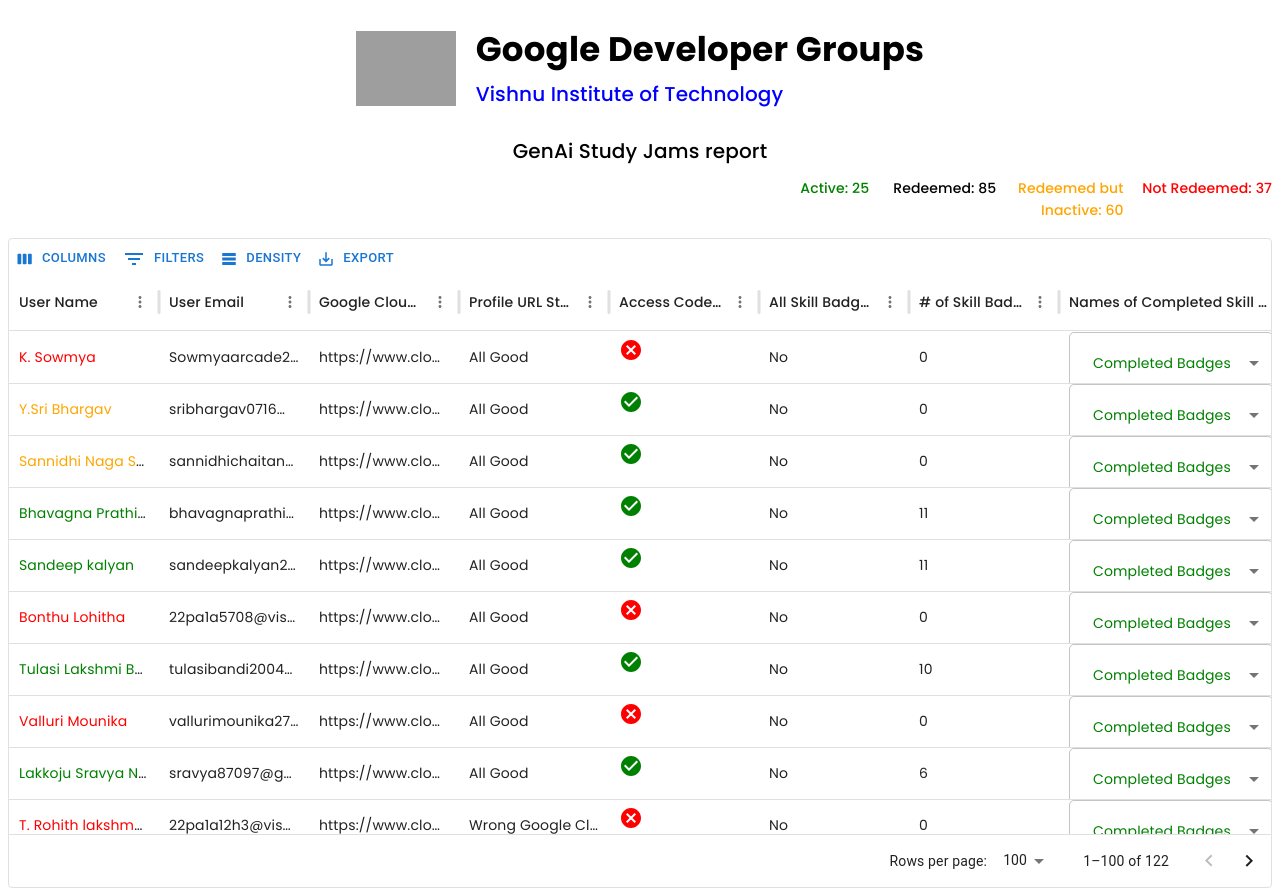
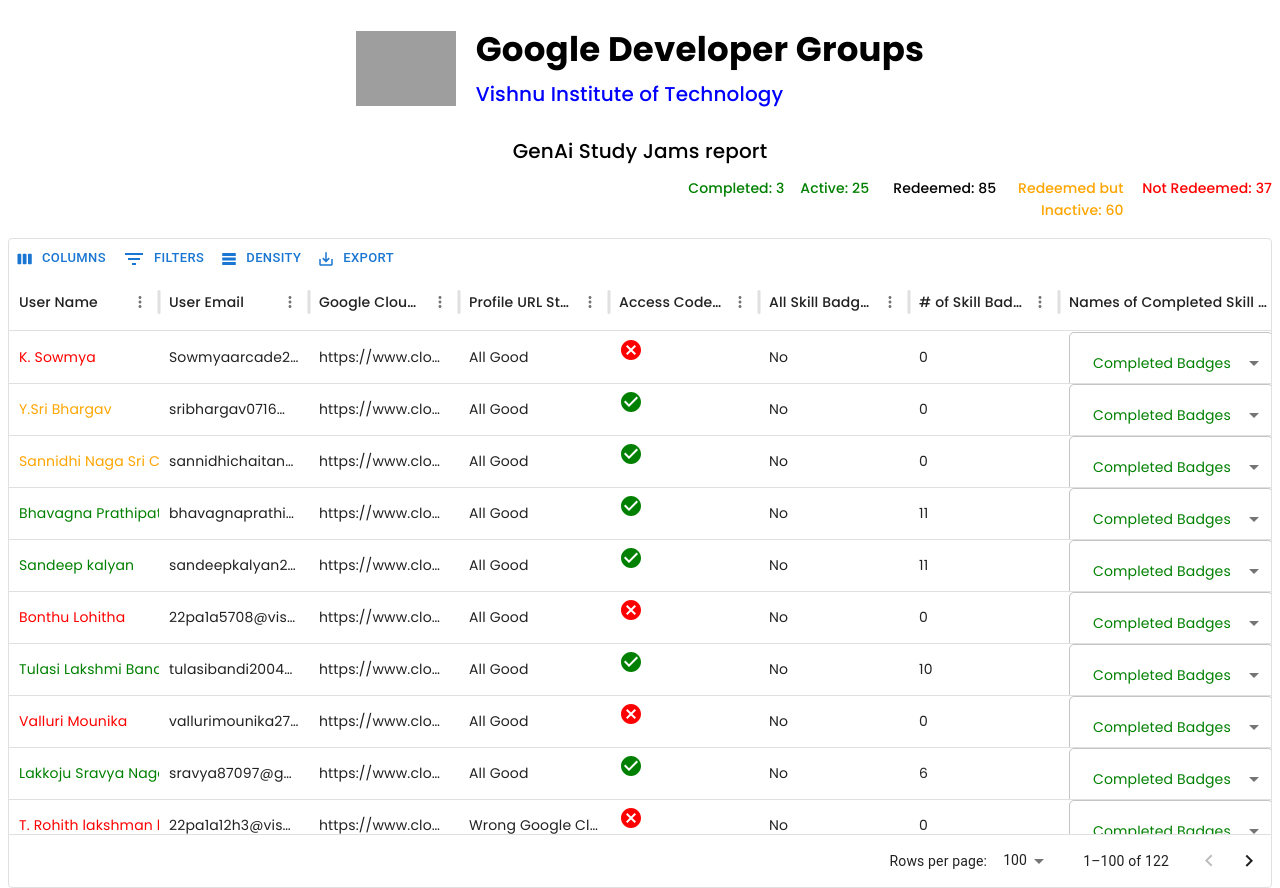
Before and after one commit to yaswanth-2005/study_jams_dashboard, a React (Vite) app: page / in a window 1280 px wide. Built offline with nearby package versions, Linux system fonts and the light colour scheme; grey boxes are pictures that could not be loaded.

Commit message:
compelted Stats Added

```diff
--- a/src/Dashboard.jsx
+++ b/src/Dashboard.jsx
@@ -13,6 +13,7 @@
     const [notRedeemedCount, setNotRedeemedCount] = useState(0);
     const [inactiveCount, setInactiveCount] = useState(0);
     const [active, setActiveCount] = useState(0);
+    const [completedCount, setCompletedCount] = useState(0);
 
     const csvFilePath = '/test.csv';
 
@@ -29,7 +30,7 @@
                         const data = result.data;
                         setJsonData(data);
 
-                        let redeemed = 0, notRedeemed = 0, inactive = 0, active = 0;
+                        let redeemed = 0, notRedeemed = 0, inactive = 0, active = 0, completed = 0;
 
                         data.forEach((row) => {
                             if (row["Access Code Redemption Status"] === "Yes") {
@@ -42,12 +43,15 @@
                             } else if (row["Access Code Redemption Status"] === "No") {
                                 notRedeemed++;
                             }
+                            if (row['All Skill Badges & Games Completed'] === "Yes")
+                                completed++;
                         });
 
                         setRedeemedCount(redeemed);
                         setNotRedeemedCount(notRedeemed);
                         setInactiveCount(inactive);
                         setActiveCount(active);
+                        setCompletedCount(completed);
 
                         const columns = Object.keys(result.data[0] || {}).map((key) => ({
                             field: key,
@@ -113,6 +117,7 @@
                                     // Conditionally style based on redemption status and badge completion
                                     const redemptionStatus = params.row['Access Code Redemption Status'];
                                     const completedBadges = params.row['Names of Completed Skill Badges'];
+                                    const completedOrNot = params.row['All Skill Badges & Games Completed'] === "Yes";
 
                                     let textColor = 'black'; // Default color
                                     if (redemptionStatus === 'Yes' && completedBadges) {
@@ -124,10 +129,16 @@
                                     }
 
                                     return (
-                                        <span style={{ color: textColor, fontFamily: 'Poppins, sans-serif' }}>
-                                            {params.value}
-                                        </span>
+                                        <div style={{ display: 'flex', alignItems: 'center' }}>
+                                            {completedOrNot && (
+                                                <CheckCircleIcon sx={{ color: 'green', marginRight: '8px' }} /> // Add tick mark if all badges are completed
+                                            )}
+                                            <span style={{ color: textColor, fontFamily: 'Poppins, sans-serif' }}>
+                                                {params.value}
+                                            </span>
+                                        </div>
                                     );
+
                                 }
 
                                 return params.value;
@@ -150,6 +161,13 @@
             <Box sx={{ marginBottom: 2 }}>
                 <Grid container spacing={1} justifyContent="flex-end">
                     <Grid item xs={6} sm={1}>
+                        <Typography
+                            variant="h6"
+                            sx={{ fontSize: '14px', fontFamily: 'Poppins, sans-serif', color: 'green', textAlign: 'right' }}>
+                            Completed: {completedCount}
+                        </Typography>
+                    </Grid>
+                    <Grid item xs={6} sm={0.8}>
                         <Typography
                             variant="h6"
                             sx={{ fontSize: '14px', fontFamily: 'Poppins, sans-serif', color: 'green', textAlign: 'right' }}>
```
